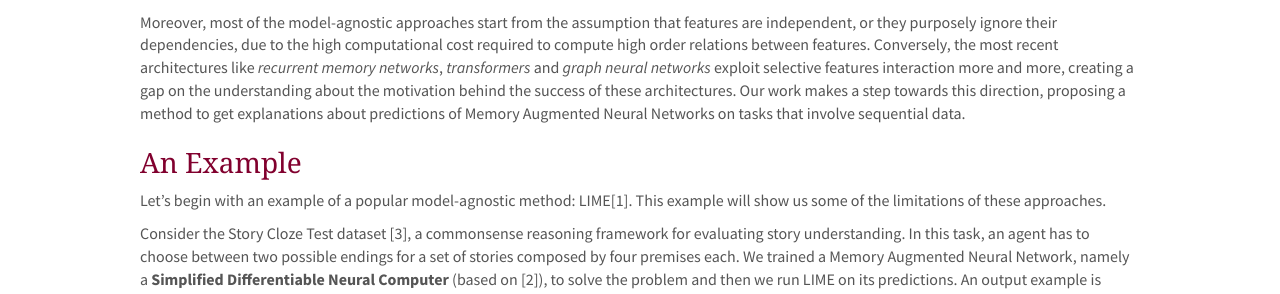
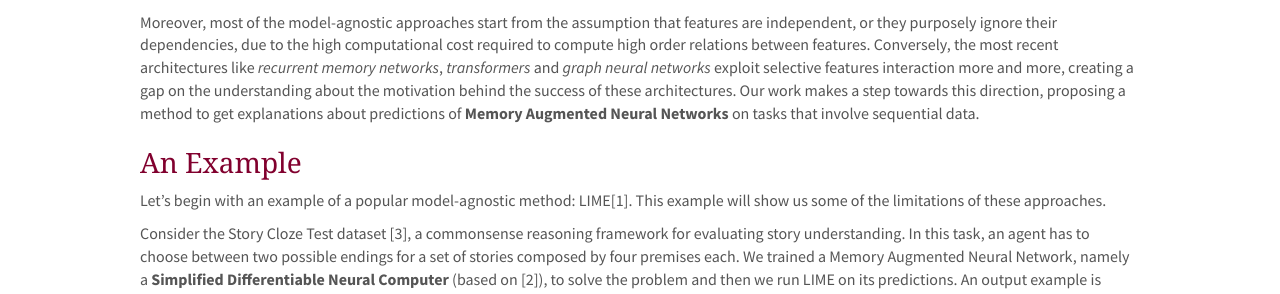
Before and after one commit to KRLGroup/krlgroup.github.io, a Jekyll site: the page built from _posts/2020-10-04-Explainable Inference.md, in a window 1280 px wide and 900 px high. Shown: the part 485-779 px from the top of the window. Built offline with Jekyll 4.4.1, drawn with Linux system fonts in a browser that asks for light colours; nearby versions of some CDN libraries.

Commit message:
added bold

```diff
--- a/_posts/2020-10-04-Explainable Inference.md
+++ b/_posts/2020-10-04-Explainable Inference.md
@@ -15,7 +15,7 @@ In the last decade, AI reached a great success thanks to the explosion of Deep L
 
 The eXplainable Artificial Intelligence (XAI) field aims to address this problem providing methods that extract insights from the inner working of these systems. While there is an extensive literature on image classification tasks, tabular data and classical settings, there are few works that address the problem on sequential tasks or advanced settings of the latest architectures.
 
-Moreover, most of the model-agnostic approaches start from the assumption that features are independent, or they purposely ignore their dependencies, due to the high computational cost required to compute high order relations between features. Conversely, the most recent architectures like *recurrent memory networks*, *transformers* and *graph neural networks* exploit selective features interaction more and more, creating a gap on the understanding about the motivation behind the success of these architectures. Our work makes a step towards this direction, proposing a method to get explanations about predictions of Memory Augmented Neural Networks on tasks that involve sequential data.
+Moreover, most of the model-agnostic approaches start from the assumption that features are independent, or they purposely ignore their dependencies, due to the high computational cost required to compute high order relations between features. Conversely, the most recent architectures like *recurrent memory networks*, *transformers* and *graph neural networks* exploit selective features interaction more and more, creating a gap on the understanding about the motivation behind the success of these architectures. Our work makes a step towards this direction, proposing a method to get explanations about predictions of **Memory Augmented Neural Networks** on tasks that involve sequential data.
 
 <h3 class="sapienza-text">An Example</h3>
 Let's begin with an example of a popular model-agnostic method: LIME[1]. This example will show us some of the limitations of these approaches.
```
